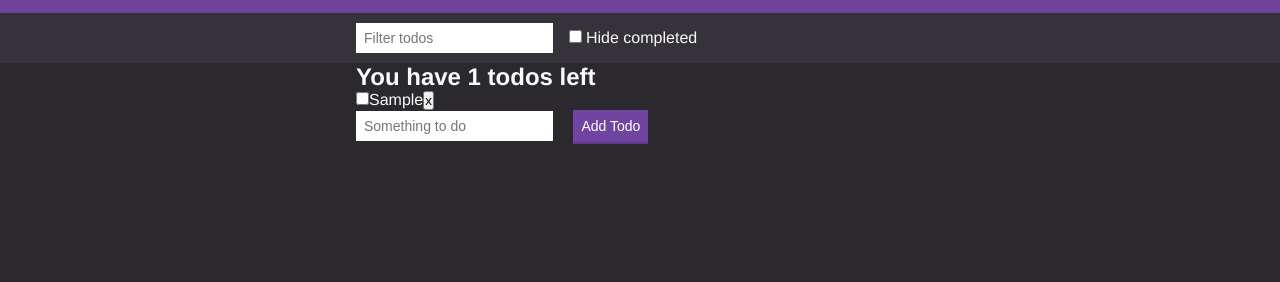
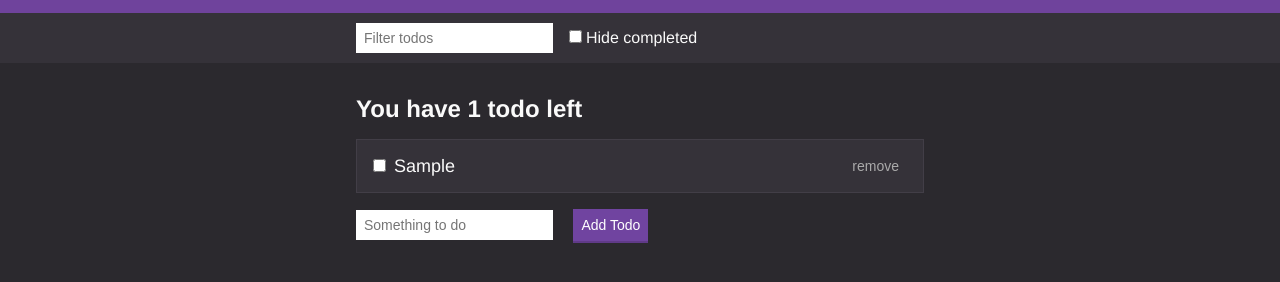
Before and after one commit to evaldas23/todo-app, a plain HTML site: page index.html in a window 1280 px wide. Both pictures are taken after typing "Sample" into the empty fields and a click on the button "Add Todo". Shown: the part 78-360 px from the top of the page. Drawn offline with Linux system fonts and the light colour scheme.

Commit message:
Modified todos

```diff
--- a/index.html
+++ b/index.html
@@ -1,20 +1,19 @@
 <!DOCTYPE html>
 
 <html>
-
     <head>
         <title>To-do App</title>
-    <link rel="stylesheet" href="styles/styles.css">
-    <link rel="icon" href="images/favicon.png?v=1">
+        <link href="/styles/styles.css" rel="stylesheet">
+        <link href="/images/favicon.png?v=1" rel="icon">
     </head>
-
     <body>
         <div class="header">
             <div class="container">
                 <h1 class="header__title">To-do App</h1>
-            <h1 class="header__subtitle">What do you need to do?</h1>
+                <h2 class="header__subtitle">What do you need to do?</h2>
             </div>
         </div>
+
         <div class="actions">
             <div class="actions__container">
                 <input id="search-text" class="input" type="text" placeholder="Filter todos">
@@ -32,9 +31,9 @@
             </form>
         </div>
 
-    <script src="scripts/uuidv4.js"></script>
-    <script src="scripts/todo-functions.js"></script>
-    <script src="scripts/todo-app.js"></script>
+
+        <script src="/scripts/uuidv4.js"></script>
+        <script src="/scripts/todo-functions.js"></script>
+        <script src="/scripts/todo-app.js"></script>
     </body>
-
 </html>
--- a/scripts/todo-app.js
+++ b/scripts/todo-app.js
@@ -15,15 +15,19 @@ document.querySelector('#search-text').addEventListener('input', (e) => {
 })
 
 document.querySelector('#new-todo').addEventListener('submit', (e) => {
+    const text = e.target.elements.text.value.trim()
     e.preventDefault()
+
+    if (text.length > 0) {
         todos.push({
             id: uuidv4(),
-        text: e.target.elements.text.value,
+            text,
             completed: false
         })
         saveTodos(todos)
         renderTodos(todos, filters)
         e.target.elements.text.value = ''
+    }
 })
 
 document.querySelector('#hide-completed').addEventListener('change', (e) => {
--- a/scripts/todo-functions.js
+++ b/scripts/todo-functions.js
@@ -36,26 +36,34 @@ const toggleTodo = (id) => {
 
 // Render application todos based on filters
 const renderTodos = (todos, filters) => {
+    const todoEl = document.querySelector('#todos')
     const filteredTodos = todos.filter((todo) => {
         const searchTextMatch = todo.text.toLowerCase().includes(filters.searchText.toLowerCase())
         const hideCompletedMatch = !filters.hideCompleted || !todo.completed
 
         return searchTextMatch && hideCompletedMatch
     })
-
     const incompleteTodos = filteredTodos.filter((todo) => !todo.completed)
 
-    document.querySelector('#todos').innerHTML = ''
-    document.querySelector('#todos').appendChild(generateSummaryDOM(incompleteTodos))
+    todoEl.innerHTML = ''
+    todoEl.appendChild(generateSummaryDOM(incompleteTodos))
 
-    filteredTodos.forEach((todo) => {
-        document.querySelector('#todos').appendChild(generateTodoDOM(todo))
-    })
+    if (filteredTodos.length > 0) {
+        filteredTodos.forEach((todo) => {
+            todoEl.appendChild(generateTodoDOM(todo))
+        })
+    } else {
+        const messageEl = document.createElement('p')
+        messageEl.classList.add('empty-message')
+        messageEl.textContent = 'No to-dos to show'
+        todoEl.appendChild(messageEl)
+    }
 }
 
 // Get the DOM elements for an individual note
 const generateTodoDOM = (todo) => {
-    const todoEl = document.createElement('div')
+    const todoEl = document.createElement('label')
+    const containerEl = document.createElement('div')
     const checkbox = document.createElement('input')
     const todoText = document.createElement('span')
     const removeButton = document.createElement('button')
@@ -63,7 +71,7 @@ const generateTodoDOM = (todo) => {
     // Setup todo checkbox
     checkbox.setAttribute('type', 'checkbox')
     checkbox.checked = todo.completed
-    todoEl.appendChild(checkbox)
+    containerEl.appendChild(checkbox)
     checkbox.addEventListener('change', () => {
         toggleTodo(todo.id)
         saveTodos(todos)
@@ -72,10 +80,16 @@ const generateTodoDOM = (todo) => {
 
     // Setup the todo text
     todoText.textContent = todo.text
-    todoEl.appendChild(todoText)
+    containerEl.appendChild(todoText)
+
+    // Setup container
+    todoEl.classList.add('list-item')
+    containerEl.classList.add('list-item__container')
+    todoEl.appendChild(containerEl)
 
     // Setup the remove button
-    removeButton.textContent = 'x'
+    removeButton.textContent = 'remove'
+    removeButton.classList.add('button', 'button--text')
     todoEl.appendChild(removeButton)
     removeButton.addEventListener('click', () => {
         removeTodo(todo.id)
@@ -89,6 +103,8 @@ const generateTodoDOM = (todo) => {
 // Get the DOM elements for list summary
 const generateSummaryDOM = (incompleteTodos) => {
     const summary = document.createElement('h2')
-    summary.textContent = `You have ${incompleteTodos.length} todos left`
+    const plural = incompleteTodos.length === 1 ? '' : 's'
+    summary.classList.add('list-title')
+    summary.textContent = `You have ${incompleteTodos.length} todo${plural} left`
     return summary
 }
--- a/styles/styles.css
+++ b/styles/styles.css
@@ -1,4 +1,5 @@
 /*
+
 // Colors
 $off-black: #20222b;
 $dark-blue: #333745;
@@ -12,6 +13,7 @@ $m-size: 1.6rem;
 $l-size: 3.2rem;
 $xl-size: 4.8rem;
 $desktop-breakpoint: 45rem;
+
 */
 
 /* Base Styles */
```
Also changed, not shown: scripts/uuidv4.js (line endings or trailing spaces). Lines whose indentation alone changed are shown as unchanged.
